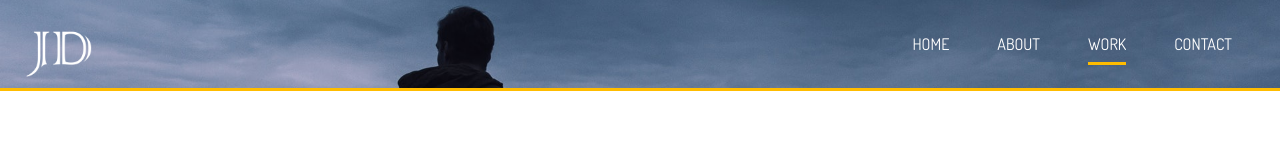
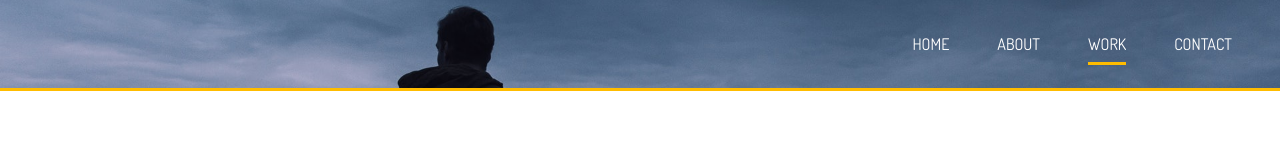
Before and after one commit to himanshugawari/html5_css3_bootstrap4_sandbox, a website: page portfolio_website/dist/work.html in a window 1280 px wide. Shown: the top 151 px of the page. Drawn offline with Linux system fonts and the light colour scheme.

Commit message:
portfolio

```diff
--- a/portfolio_website/dist/work.html
+++ b/portfolio_website/dist/work.html
@@ -21,8 +21,8 @@
     <!-- Header -->
     <header id="header-inner">
       <div class="container">
-        <nav id="main-nav">
-          <img src="img/logo.png" alt="My Portfolio" id="logo" />
+        <nav id="main-nav" style="float: right;">
+          <!-- <img src="img/logo.png" alt="My Portfolio" id="logo" /> -->
           <ul>
             <li><a href="index.html">Home</a></li>
             <li><a href="about.html">About</a></li>
```
